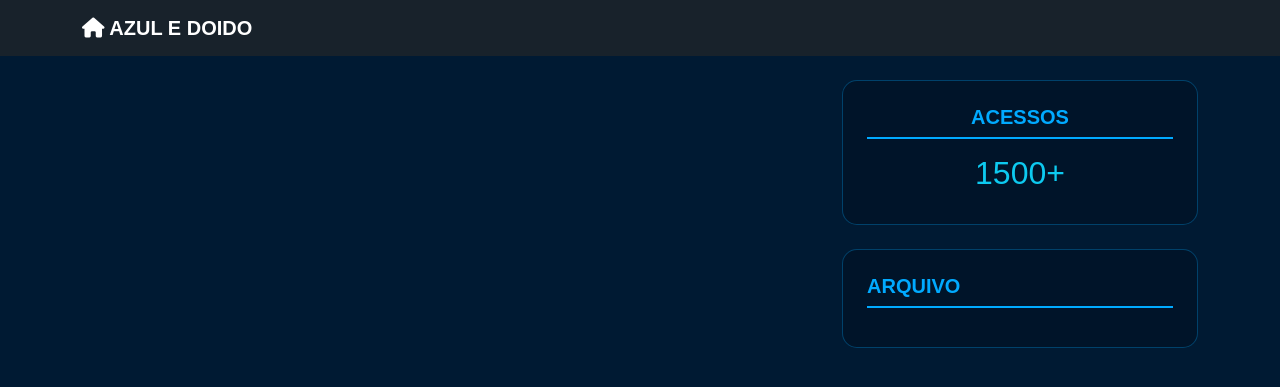
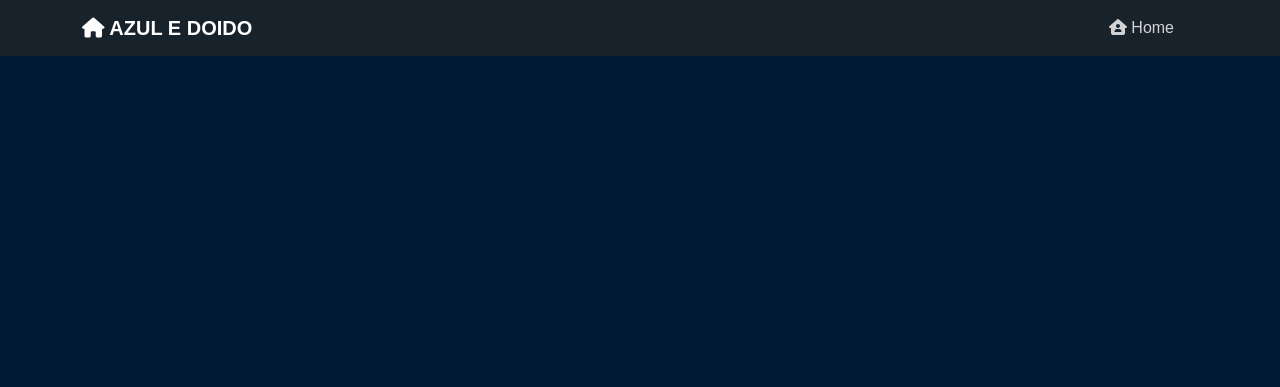
Before and after one commit to azuledoido/meu-blog-flask, a Flask app: page / in a window 1280 px wide. Shown: the top 387 px of the page. Run offline with Flask 3, Linux system fonts and the light colour scheme; data that the repository does not hold is empty; some libraries are stand-ins or nearby versions.

Commit message:
Final: Restaurando Mural e Admin no menu

```diff
--- a/templates/index.html
+++ b/templates/index.html
@@ -13,7 +13,6 @@
         .glass { background: rgba(0, 20, 40, 0.85); border: 1px solid rgba(0, 170, 255, 0.3); border-radius: 15px; margin-bottom: 25px; }
         .post-card { overflow: hidden; display: flex; flex-direction: column; }
 
-        /* Container da imagem para não quebrar o layout */
         .capa-container { width: 100%; max-height: 300px; overflow: hidden; border-bottom: 1px solid rgba(0, 170, 255, 0.2); }
         .capa-img { width: 100%; height: auto; display: block; object-fit: cover; }
 
@@ -23,6 +22,9 @@
         .sidebar-title { border-bottom: 2px solid #00aaff; padding-bottom: 8px; margin-bottom: 15px; color: #00aaff; font-weight: bold; }
         .arquivo-link { text-decoration: none; color: inherit; display: flex; justify-content: space-between; padding: 10px; border-radius: 8px; }
         .arquivo-link:hover { background: rgba(0, 170, 255, 0.2); }
+
+        .nav-link { color: rgba(255,255,255,0.8) !important; transition: 0.3s; }
+        .nav-link:hover { color: #00aaff !important; }
     </style>
 </head>
 <body>
@@ -30,53 +32,12 @@
 <nav class="navbar navbar-expand-lg navbar-dark bg-dark bg-opacity-75 sticky-top mb-4">
     <div class="container">
         <a class="navbar-brand fw-bold" href="/"><i class="fas fa-home"></i> AZUL E DOIDO</a>
-    </div>
-</nav>
 
-<div class="container">
-    <div class="row">
-        <main class="col-md-8">
-            {% for post in posts %}
-            <div class="glass post-card">
-                {% if post[4] %}
-                <div class="capa-container">
-                    <img src="{{ post[4] }}" class="capa-img" alt="Capa">
-                </div>
-                {% endif %}
+        <button class="navbar-toggler" type="button" data-bs-toggle="collapse" data-bs-target="#navbarNav">
+            <span class="navbar-toggler-icon"></span>
+        </button>
 
-                <div class="p-4">
-                    <h2 class="h3 text-info">{{ post[1] }}</h2>
-                    <p class="small text-white-50"><i class="far fa-calendar-alt"></i> {{ post[3] }}</p>
-
-                    <div class="mb-4" style="color: #ccc;">
-                        {# Resumo simples: pega os primeiros 200 caracteres e remove tags HTML manualmente #}
-                        {{ post[2]|striptags|truncate(200) }}
-                    </div>
-
-                    <a href="{{ url_for('exibir_post', post_id=post[0]) }}" class="btn-abrir">Continuar Lendo</a>
-                </div>
-            </div>
-            {% endfor %}
-        </main>
-
-        <aside class="col-md-4">
-            <div class="glass p-4 mb-4 text-center">
-                <h5 class="sidebar-title">ACESSOS</h5>
-                <p class="h2 text-info">{{ acessos }}</p>
-            </div>
-
-            <div class="glass p-4">
-                <h5 class="sidebar-title">ARQUIVO</h5>
-                {% for data in datas_arquivo %}
-                <a href="{{ url_for('arquivo_data', ano=data[0], mes=data[1]) }}" class="arquivo-link">
-                    <span>Mês {{ data[1] }}/{{ data[0] }}</span>
-                    <span class="badge bg-primary rounded-pill">{{ data[2] }}</span>
-                </a>
-                {% endfor %}
-            </div>
-        </aside>
-    </div>
-</div>
-
-</body>
-</html>
+        <div class="collapse navbar-collapse" id="navbarNav">
+            <div class="navbar-nav ms-auto">
+                <a class="nav-link" href="/"><i class="fas fa-house-user"></i> Home</a>
+                <a class="nav-link" href="/mural">
```
